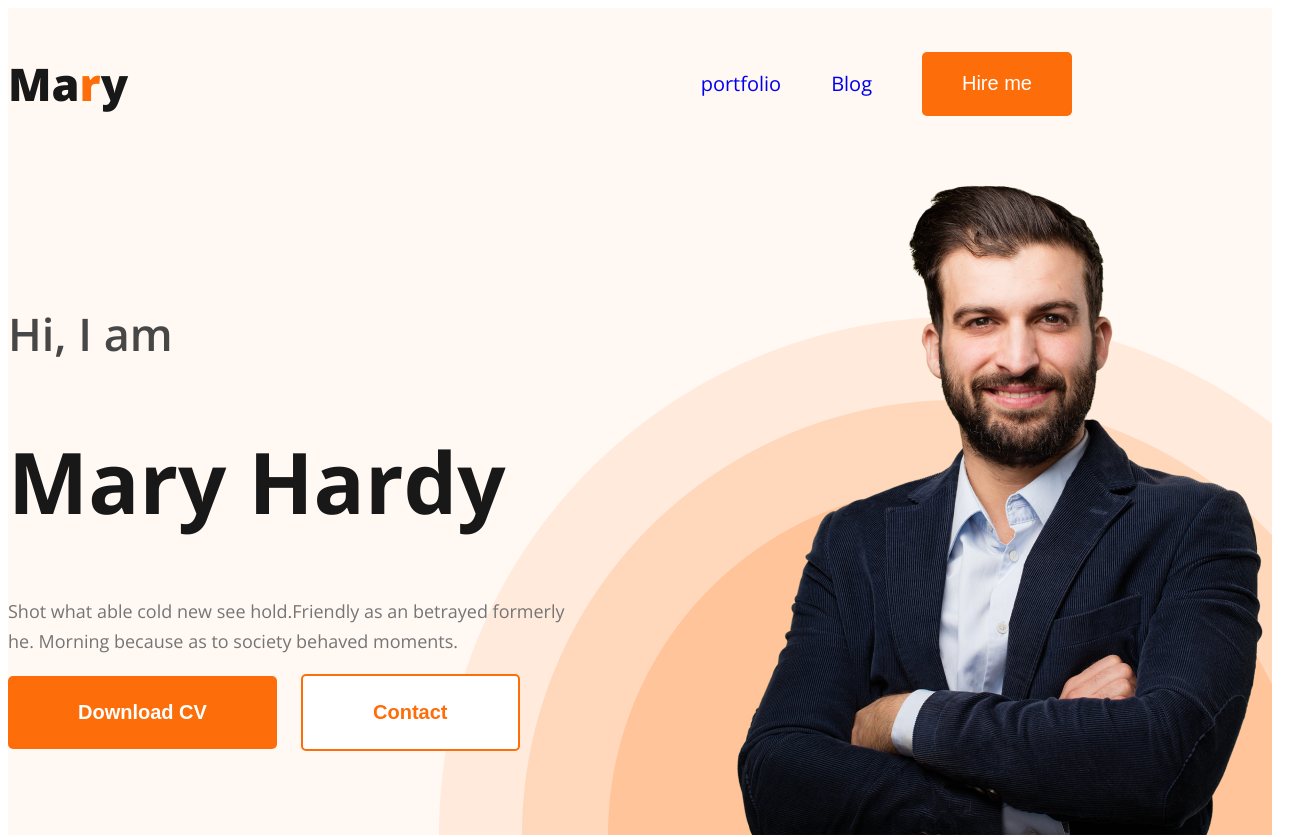
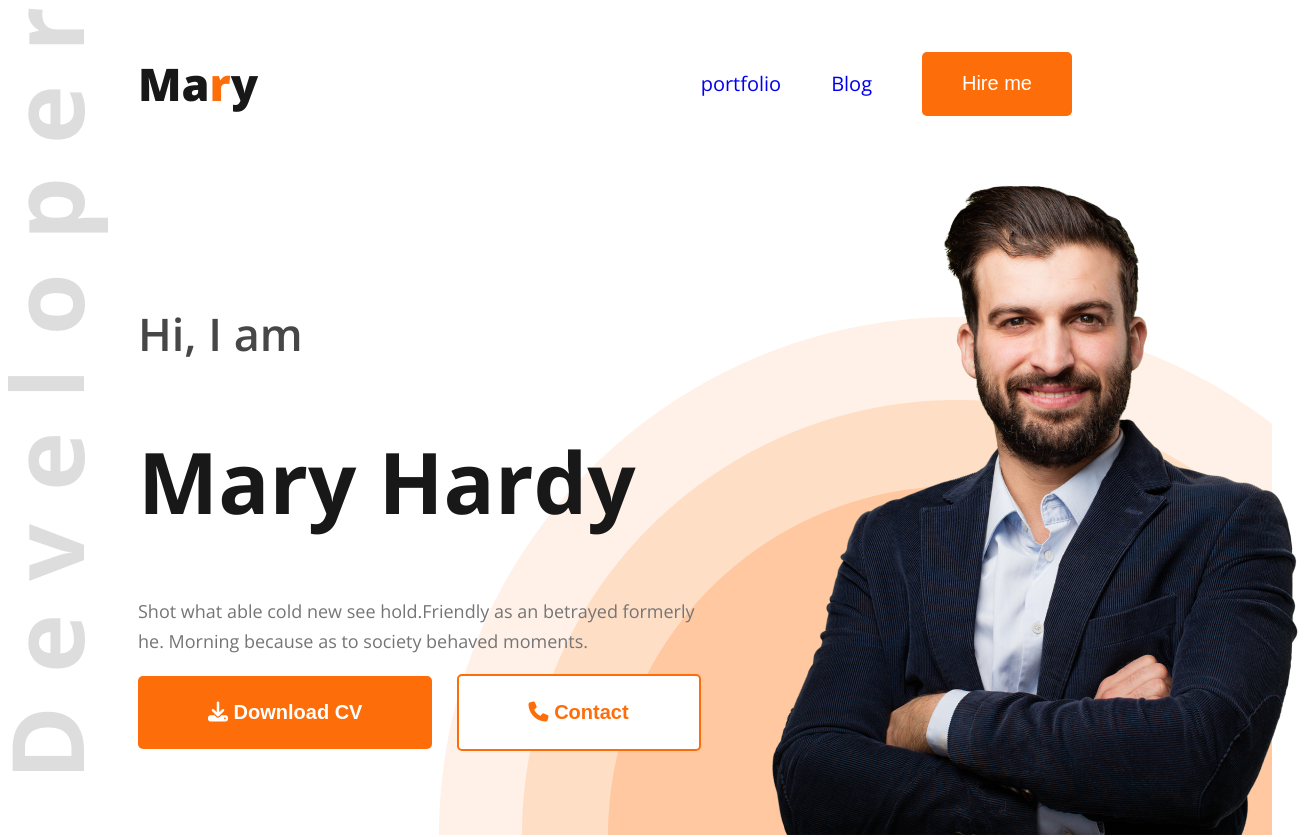
Before and after one commit to mdhanifbiswas27/portfolio-website, a plain HTML site: page index.html in a window 1280 px wide. Shown: the top 837 px of the page, 1307 px wide, since content can reach past the window. Drawn offline with nearby package versions, Linux system fonts and the light colour scheme.

Commit message:
Finally project done😍

```diff
--- a/index.html
+++ b/index.html
@@ -9,9 +9,12 @@
 <link rel="preconnect" href="https://fonts.gstatic.com" crossorigin>
 <link href="https://fonts.googleapis.com/css2?family=Open+Sans:ital,wght@0,300;0,400;0,500;0,600;0,700;0,800;1,300;1,400;1,500;1,600;1,700;1,800&display=swap" rel="stylesheet">
     <link rel="stylesheet" href="style/style.css">
+
+    <link rel="stylesheet" href="https://cdnjs.cloudflare.com/ajax/libs/font-awesome/6.4.0/css/all.min.css">
 </head>
 <body>
-     <header class="header">
+
+        <header class="header">
             <nav>
                 <h3>Ma<span class="logo-letter">r</span>y</h3>
                 <ul>
@@ -25,14 +28,15 @@
                     <h4 class="banner-greeding">Hi, I  am</h4>
                     <h1 class="banner-header">Mary Hardy</h1>
                     <P>Shot what able cold new see hold.Friendly as an betrayed formerly he. Morning because as to society behaved moments.</P>
-                    <button class="btn-primary cv-btn">Download CV</button>
-                    <button class="btn-secondary">Contact</button>
+                    <button class="btn-primary cv-btn"><i class="fa-solid fa-download"></i> Download CV</button>
+                    <button class="btn-secondary"><i class="fa-solid fa-phone"></i> Contact</button>
                 </div>
                 <div class="banner-right">
                     <img src="./images/hardy.png" alt="">
                 </div>
             </div>
      </header>
+
 
      <main>
         <section class="about">
--- a/style/style.css
+++ b/style/style.css
@@ -27,6 +27,7 @@ nav {
     align-items: center;
     justify-content: space-between;
     padding-right: 150px;
+    margin-left: 130px;
 }
 
 nav>ul {
@@ -63,12 +64,9 @@ nav h3 {
 }
 
 .header {
-    background: #fff8f3;
-    /* width: 1600px;
-    height: 837px; */
-    background-image: url("../images/header_bg.png");
+    background-image: url("../images/header_bg.png"),url("../images/developer.png");
     background-repeat: no-repeat;
-    background-position: bottom right;
+    background-position: bottom right,top left;
 }
 
 /* Banner design */
@@ -76,7 +74,7 @@ nav h3 {
     display: flex;
     align-items: center;
     justify-content: space-between;
-
+    margin-left: 130px;
 }
 
 .banner-left {
```
